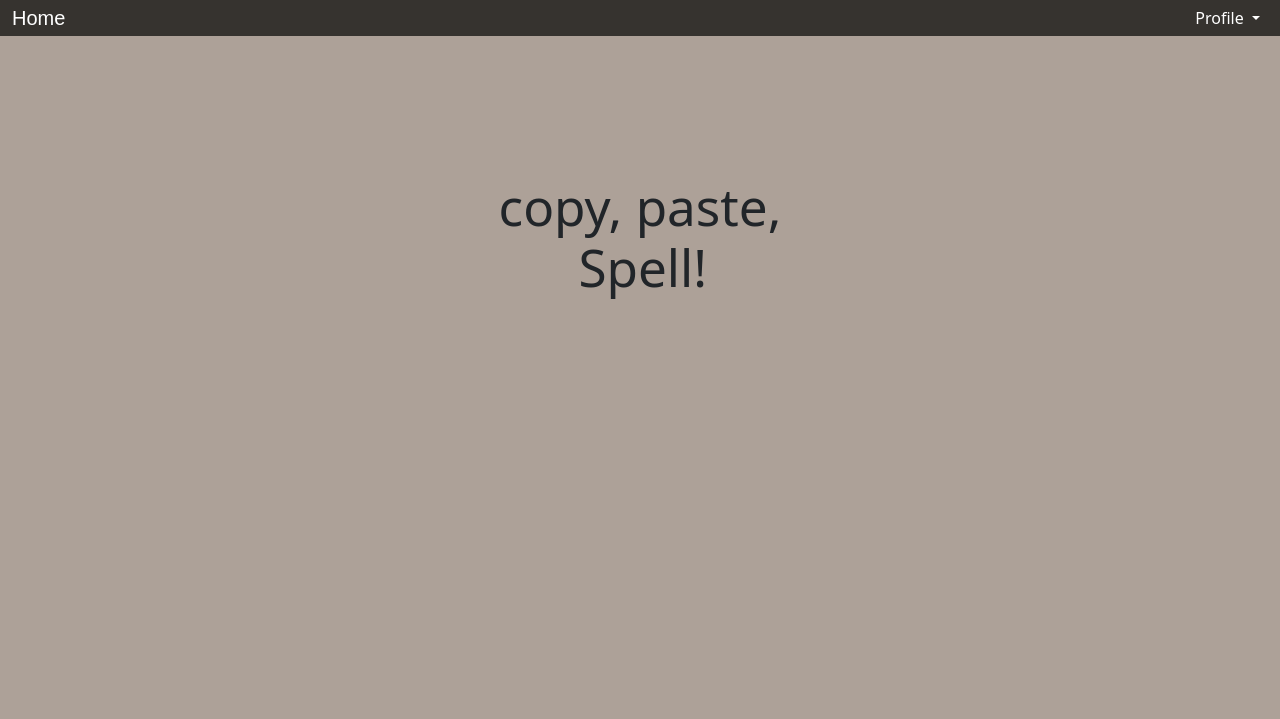
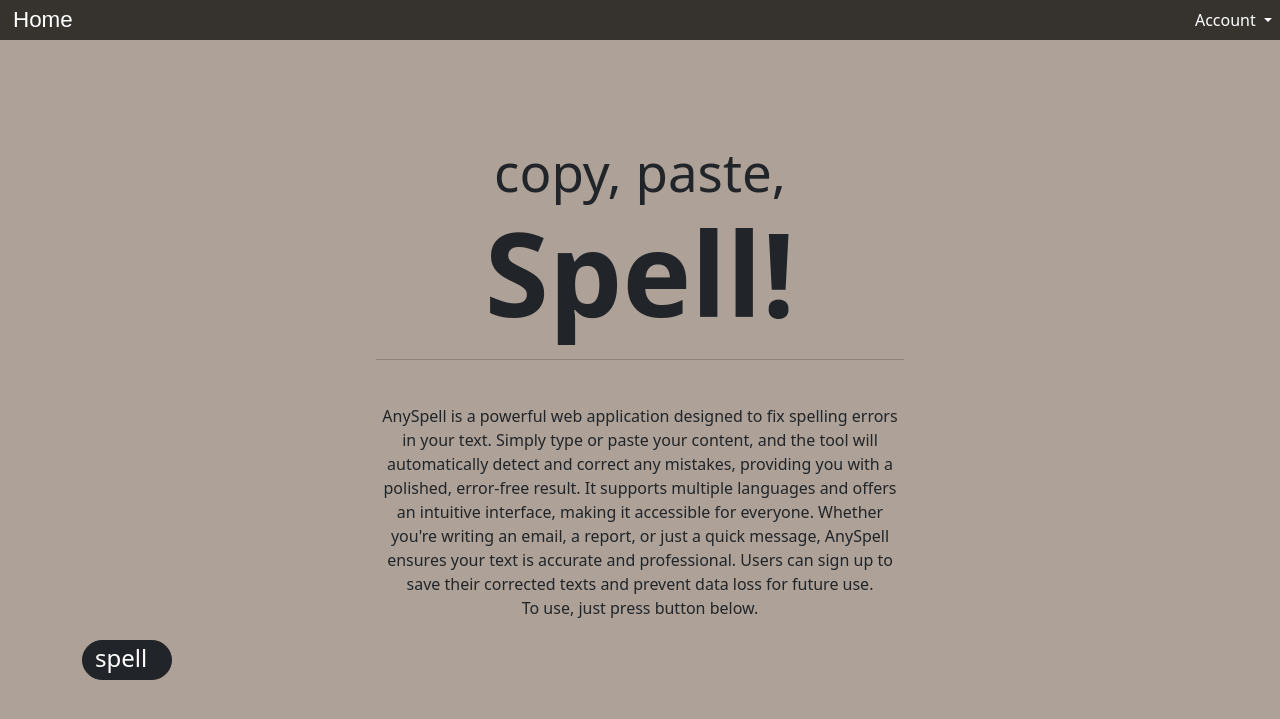
Before and after one commit to Koji255/spella, a Django app: page /speller/ in a window 1280 px wide. Shown: the top 719 px of the page. Run offline with Django 5.2, Linux system fonts and the light colour scheme.

Commit message:
index page styling

```diff
--- a/speller_app/templates/speller_app/index.html
+++ b/speller_app/templates/speller_app/index.html
@@ -5,5 +5,21 @@
 {% endblock %}
 
 {% block main %}
-    <h1 id="tagline">copy, paste,<br>&nbsp;&nbsp;&nbsp;&nbsp;&nbsp;&nbsp;Spell!</h1>
+    <div class="container" name="index-content">
+
+        <h1 name="tagline">
+            copy, paste, <strong name="tagline">Spell!</strong>
+        </h1>
+        <strong><hr name="content-divider"></strong>
+
+        <div class="container" name="index-description">
+            <p name="index-description">
+                    AnySpell is a powerful web application designed to fix spelling errors in your text. Simply type or paste your content, and the tool will automatically detect and correct any mistakes, providing you with a polished, error-free result. It supports multiple languages and offers an intuitive interface, making it accessible for everyone. Whether you're writing an email, a report, or just a quick message, AnySpell ensures your text is accurate and professional. Users can sign up to save their corrected texts and prevent data loss for future use.<br>To use, just press button below.
+            </p>
+        </div>
+
+        <a class="btn btn-dark" href="{% url 'speller_app:spell' %}" role="button" name="spell-button">
+            spell
+        </a>
+    </div>
 {% endblock %}
--- a/static/css/style.css
+++ b/static/css/style.css
@@ -4,13 +4,20 @@ body {
 
 .navbar {
     background-color: #36332f;
+    height: 40px;
 }
 
 .navbar-brand {
+    position: fixed;
+
+    top: -2px;
+    left: 13px;
+
     color: white;
 
     font-family: Arial, Helvetica, sans-serif;
     font-weight: 500;
+    font-size: 140%;
 }
 
 .navbar-brand:hover {
@@ -25,18 +32,15 @@ body {
     color: #ADA198;
 }
 
-.nav-link.dropdown-toggle {
-    text-align: right;
+.nav-item.dropdown {
+    position: fixed;
+    top: 0;
+    right: 0;
 }
 
-.navbar {
-    height: 4.5vh;
-}
-
-.nav-item.dropdown .dropdown-menu {
-    transform: translateX(-46%);
-
+.dropdown-menu {
     background-color: #36332f;
+    transform: translateX(-45%);
 }
 
 .dropdown-item {
@@ -47,10 +51,52 @@ body {
     background-color: #ADA198;
 }
 
-#tagline {
+/* Main page */
+.container[name="index-content"] {
+    --element-size: 3.3em;
+    text-align: center;
+    margin-top: 12.5vh;
+}
+
+h1[name="tagline"] {
+    font-size: var(--element-size);
+}
+
+strong[name="tagline"] {
+    display: block;
+    font-size: 2.2em;
+    font-weight: bold;
+}
+
+hr[name="content-divider"] {
+    margin-left: auto;
+    margin-right: auto;
+    width: calc(var(--element-size) * 10);
+}
+
+.container[name="index-description"] {
     display: flex;
     justify-content: center;
-    margin-top: 17.5vh;
+}
 
-    font-size: 4vw;
+p[name="index-description"] {
+    text-align: center;
+    max-width: calc(var(--element-size) * 10);
+    padding-top: 3.5vh;
+    padding-bottom: 0.5vh;
 }
+
+.btn.btn-dark[name="spell-button"] {
+    display: flex;
+
+    align-items: center;
+    align-self: center;
+    padding-top: 0.25vh;
+
+
+    height: 5vh;
+    width: 7vw;
+    border-radius: 25px;
+
+    font-size: 150%;
+}
--- a/templates/base.html
+++ b/templates/base.html
@@ -26,11 +26,10 @@
 
                             <li class="nav-item dropdown">
                                 <a class="nav-link dropdown-toggle" href="#" role="button" data-bs-toggle="dropdown" aria-expanded="false">
-                                    Profile
+                                    Account
                                 </a>
                                 <ul class="dropdown-menu">
-                                    <li><a class="dropdown-item" href="#">Action</a></li>
-                                    <li><a class="dropdown-item" href="#">Another action</a></li>
+                                    <li><a class="dropdown-item" href="url 'users:user_profile'">Profile</a></li>
 
                                     <li><hr class="dropdown-divider"></li>
 
```
